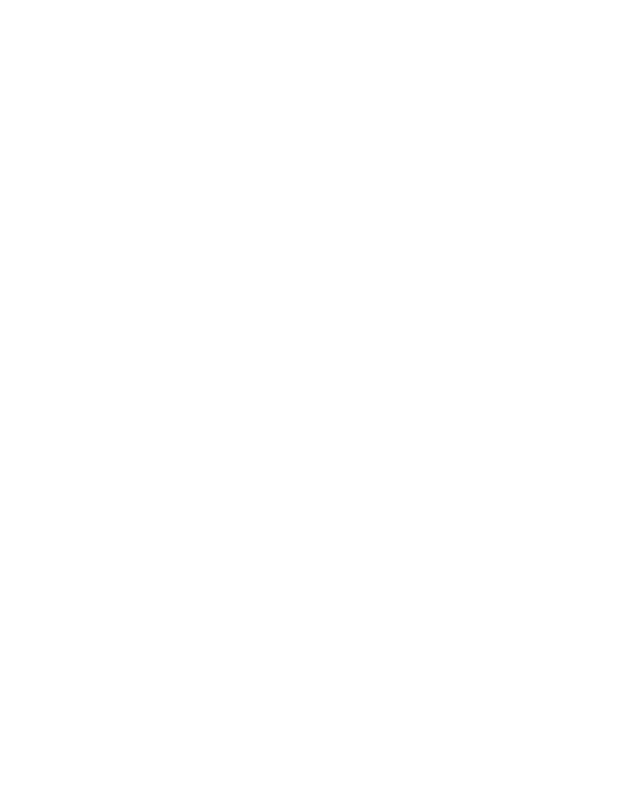
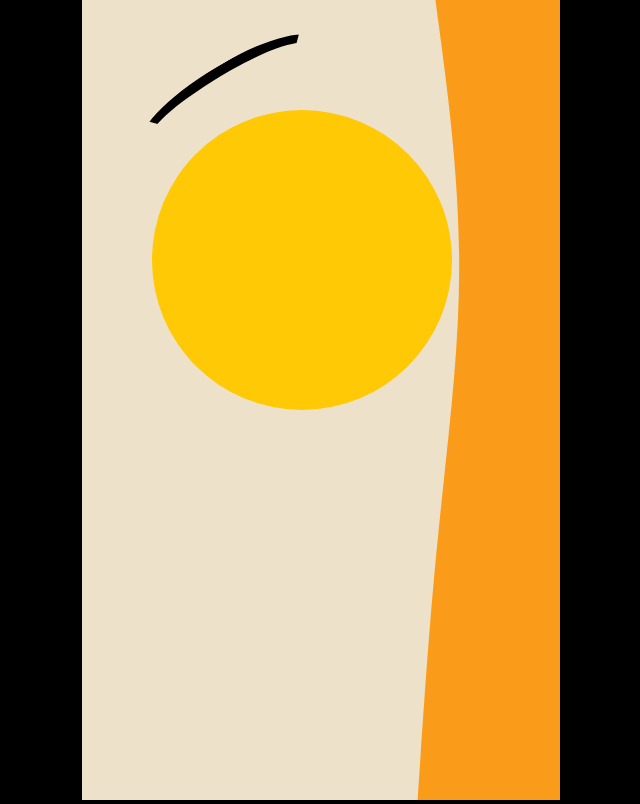
Before and after one commit to N2AM/stress, a plain HTML site: page index.html in a window 1280 px wide. Shown: the whole page, without its empty margins (319-959 px from the left). Drawn offline with Linux system fonts and the light colour scheme.

Commit message:
feat(stress): painting

```diff
--- a/index.html
+++ b/index.html
@@ -7,5 +7,15 @@
     <link rel="stylesheet" href="main.css" />
     <title>Stress</title>
   </head>
-  <body></body>
+  <body>
+    <div class="stress-wrapper">
+      <div class="details">
+        <div class="eye-brow"></div>
+        <div class="face"></div>
+      </div>
+      <div class="pilar">
+        <img src="assets/wave.svg" alt="pilar" />
+      </div>
+    </div>
+  </body>
 </html>
--- a/main.scss
+++ b/main.scss
@@ -0,0 +1,52 @@
+// Colors
+$black: #000;
+$main-bg: #eee1c9;
+
+// Styles
+* {
+  padding: 0px;
+  margin: 0px;
+  box-sizing: border-box;
+}
+html,
+body {
+  height: 100%;
+  background-color: $black;
+  display: flex;
+  align-items: center;
+  justify-content: center;
+}
+.stress-wrapper {
+  height: 100%;
+  display: flex;
+  background-color: $main-bg;
+  .details {
+    padding: 10px 0;
+
+    .eye-brow {
+      width: 200px;
+      height: 100px;
+      border: solid 10px #000;
+      border-color: transparent transparent #000 transparent;
+      border-radius: 0 0 240px 100%/60px;
+      transform: rotate(150deg);
+      position: relative;
+      right: -60px;
+      top: 50px;
+    }
+    .face {
+      position: relative;
+      width: 300px;
+      height: 300px;
+      border-radius: 50%;
+      background-color: #ffc905;
+      right: -70px;
+    }
+  }
+  .pilar {
+    height: 100%;
+    img {
+      height: 100%;
+    }
+  }
+}
```
Also changed, not shown: assets/wave.svg (added), main.css, 1 other file.
